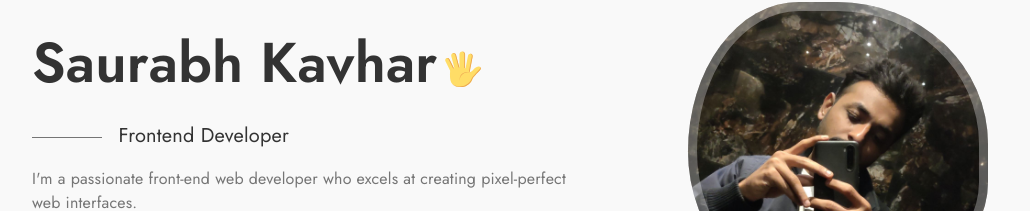
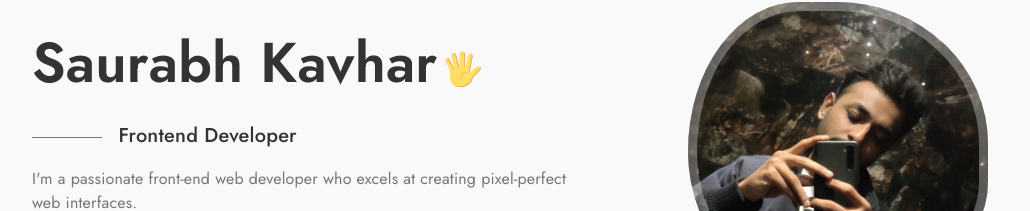
Before and after one commit to SK1330/saurabhk, a React (Create React App) app: page / in a window 1280 px wide. Shown: the part 207-418 px from the top of the page, without its empty margins (124-1154 px from the left). Built offline with nearby package versions, Linux system fonts and the light colour scheme.

Commit message:
adding some css changes

```diff
--- a/src/components/home/home.css
+++ b/src/components/home/home.css
@@ -45,7 +45,7 @@
     position: relative;
     font-size: var(--h3-font-size);
     padding-left: 5.4rem;
-    font-weight: var(--font-normal);
+    font-weight: var(--font-medium);
     margin-bottom: var(--mb-1);
 }
 
```
Also changed, not shown: 2 other files (tests, documents, lock files or other folders).
